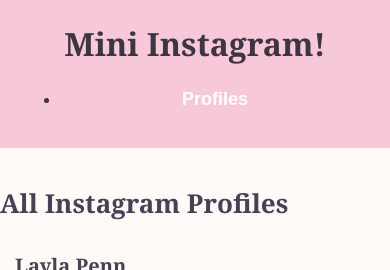
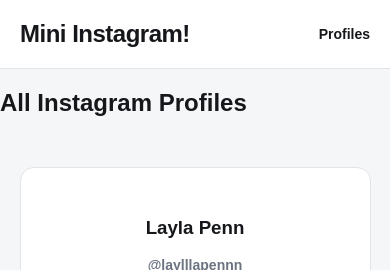
Before and after one commit to fibiekalis/cs412, a Django app: page /mini_insta/ in a window 390 px wide. Shown: the top 270 px of the page. Run offline with Django 5.2, Linux system fonts and the light colour scheme; data comes from the database, SQL or seed files in the repository.

Commit message:
Added a styles sheet found online and implemented it in the base.html.

```diff
--- a/mini_insta/templates/mini_insta/base.html
+++ b/mini_insta/templates/mini_insta/base.html
@@ -7,7 +7,7 @@
 <html>
     <head>
         <title>Mini Instagram</title>
-        <link rel="stylesheet" href="{% static 'A2.css'%}">
+        <link rel="stylesheet" href="{% static 'A3.css'%}">
     </head>
     <body>
         <header>
--- /dev/null
+++ b/static/A3.css
@@ -0,0 +1,230 @@
+/* Mini Instagram
+   Clean, modern, high-tech design
+*/
+
+* {
+    box-sizing: border-box;
+}
+
+body {
+    margin: 0;
+    font-family: Arial, Helvetica, sans-serif;
+    background-color: #f5f6f8;
+    color: #15171a;
+}
+
+/* Header */
+
+header {
+    padding: 25px 8%;
+    background-color: white;
+    border-bottom: 1px solid #e1e4e8;
+    display: flex;
+    align-items: center;
+    justify-content: space-between;
+}
+
+header h1 {
+    margin: 0;
+    font-size: 24px;
+    letter-spacing: -0.5px;
+}
+
+nav ul {
+    list-style: none;
+    margin: 0;
+    padding: 0;
+}
+
+nav li {
+    display: inline;
+}
+
+nav a {
+    color: #15171a;
+    text-decoration: none;
+    font-size: 14px;
+    font-weight: bold;
+}
+
+nav a:hover {
+    color: #356ae6;
+}
+
+/* Main content */
+
+main {
+    width: 84%;
+    max-width: 1100px;
+    margin: 50px auto;
+}
+
+/* Profile grid */
+
+.grid-container {
+    display: grid;
+    grid-template-columns: repeat(3, 1fr);
+    gap: 24px;
+}
+
+/* Profile cards */
+
+.grid-container article {
+    background-color: white;
+    border: 1px solid #e1e4e8;
+    border-radius: 14px;
+    padding: 30px 20px;
+    text-align: center;
+    transition: transform 0.2s ease, box-shadow 0.2s ease;
+}
+
+.grid-container article:hover {
+    transform: translateY(-4px);
+    box-shadow: 0 8px 25px rgba(0, 0, 0, 0.07);
+}
+
+/* Profile images */
+
+.grid-container img {
+    width: 140px;
+    height: 140px;
+    object-fit: cover;
+    border-radius: 50%;
+    border: 3px solid #eef1f5;
+    margin-bottom: 15px;
+}
+
+/* Profile names */
+
+.grid-container h2 {
+    margin: 5px 0;
+    font-size: 20px;
+}
+
+.grid-container h2 a {
+    color: #15171a;
+    text-decoration: none;
+}
+
+.grid-container h2 a:hover {
+    color: #356ae6;
+}
+
+.grid-container strong {
+    color: #6b7280;
+    font-size: 14px;
+}
+
+/* Individual profile page */
+
+.profile-page {
+    max-width: 800px;
+}
+
+.profile-page article {
+    background-color: white;
+    border: 1px solid #e1e4e8;
+    border-radius: 18px;
+    padding: 50px;
+    text-align: center;
+}
+
+/* Larger profile image */
+
+.profile-page .profile-image {
+    width: 220px;
+    height: 220px;
+    object-fit: cover;
+    border-radius: 50%;
+    border: 5px solid #eef1f5;
+    margin-bottom: 20px;
+}
+
+.profile-page h2 {
+    margin: 5px 0;
+    font-size: 32px;
+    letter-spacing: -1px;
+}
+
+.profile-page p {
+    color: #5f6670;
+    line-height: 1.6;
+}
+
+/* Profile information */
+
+.profile-stats {
+    display: flex;
+    justify-content: center;
+    gap: 50px;
+    margin: 30px 0;
+}
+
+.profile-stats p {
+    color: #15171a;
+}
+
+.profile-posts {
+    margin-top: 35px;
+    padding-top: 25px;
+    border-top: 1px solid #e1e4e8;
+}
+
+.profile-posts h3 {
+    font-size: 20px;
+}
+
+/* Footer */
+
+footer {
+    margin-top: 70px;
+    padding: 30px 8%;
+    border-top: 1px solid #e1e4e8;
+    background-color: white;
+    text-align: center;
+}
+
+footer p {
+    color: #8a919b;
+    font-size: 13px;
+}
+
+footer a {
+    color: #356ae6;
+    text-decoration: none;
+    font-size: 14px;
+    font-weight: bold;
+}
+
+footer a:hover {
+    text-decoration: underline;
+}
+
+/* Responsive layout */
+
+@media (max-width: 800px) {
+
+    .grid-container {
+        grid-template-columns: repeat(2, 1fr);
+    }
+
+    main {
+        width: 90%;
+    }
+}
+
+@media (max-width: 550px) {
+
+    .grid-container {
+        grid-template-columns: 1fr;
+    }
+
+    header {
+        padding: 20px;
+    }
+
+    .profile-page article {
+        padding: 30px 20px;
+    }
+
+}
```
